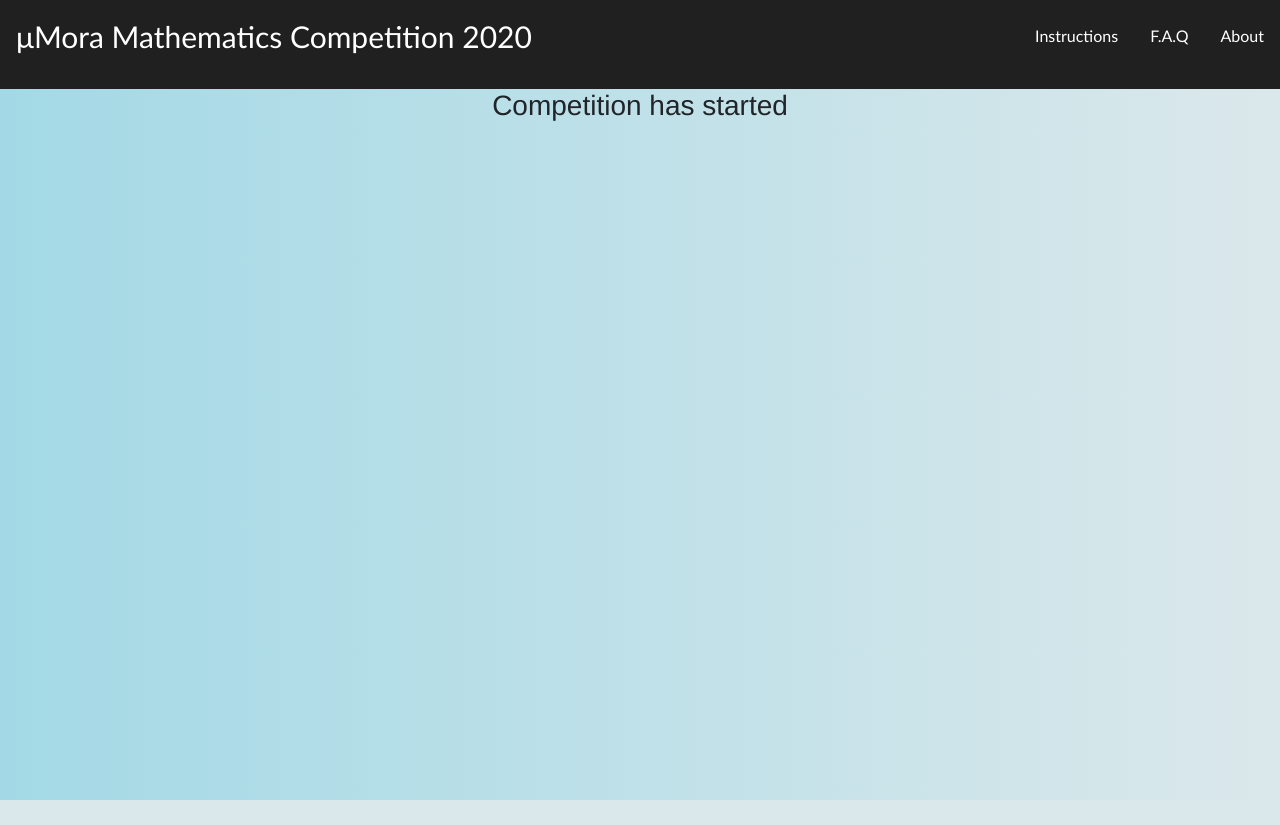
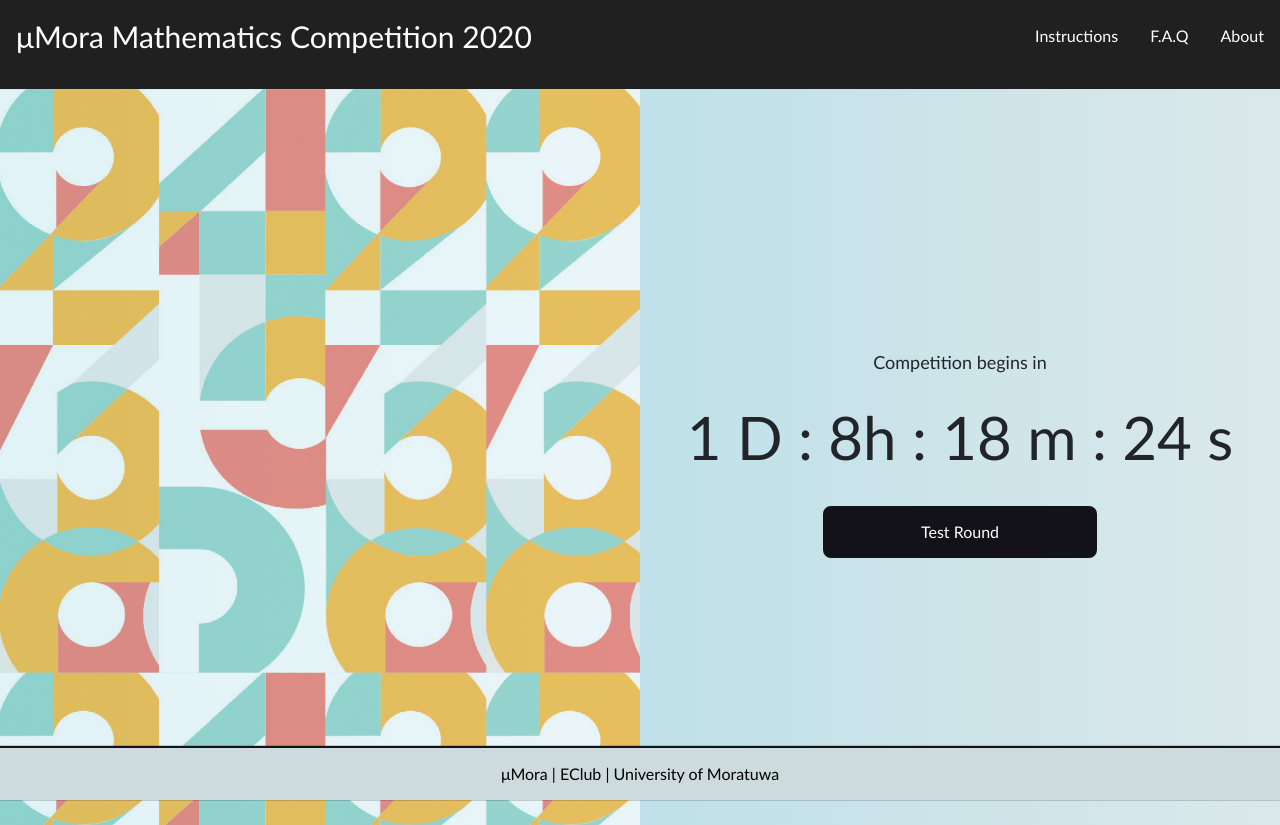
Before and after one commit to TharinduNiranjan/QuizCompetitionApp, a React (Create React App) app: page / in a window 1280 px wide. Before the commit the page ends 800 px from the top, so only its background shows below. Built offline with nearby package versions, Linux system fonts and the light colour scheme; no server answers.

Commit message:
timer page modified

```diff
--- a/src/components/Timer.js
+++ b/src/components/Timer.js
@@ -1,6 +1,11 @@
 import React, {Component} from 'react'
 import { Link } from 'react-router-dom';
 import './timer.css'
+import Img from '../assets/png.png'
+
+
+
+
 class Timer extends Component{
 
     constructor(props){
@@ -9,10 +14,12 @@ class Timer extends Component{
             count:"Loading..."
         }
     }
+
+
     componentDidMount(){
         this.myInterval= setInterval(() => {
 
-            var deadline = new Date("june 20, 2020 15:54:25").getTime();
+            var deadline = new Date("june 28, 2020 15:54:25").getTime();
             var now = new Date().getTime();
             var t = deadline - now;
 
@@ -21,7 +28,7 @@ class Timer extends Component{
             var minutes = Math.floor((t % (1000 * 60 * 60)) / (1000 * 60));
             var seconds = Math.floor((t % (1000 * 60)) / 1000);
 
-            var display=days + " Days : "  + hours + " Hours : " + minutes + " Minutes : " + seconds + " Seconds "
+            var display=days + " D : "  + hours + "h : " + minutes + " m : " + seconds + " s "
             if (t < 0) {
                 display="Competition has started"
 
@@ -32,18 +39,35 @@ class Timer extends Component{
             }))
         },1000)
     }
+
     render() {
+
         const {count}= this.state
         return (
             <div>
                 <ul class="topnav">
                 <li><p>μMora Mathematics Competition 2020</p></li>
-                <li class="right"><Link to="/quizcompetition/About">About</Link></li>
-                <li class="right"><Link to="/quizcompetition/faq">F.A.Q</Link></li>
-                <li class="right"><Link to="/quizcompetition/instructions">Instructions</Link></li>
+                <li class="right"><Link to="/About">About</Link></li>
+                <li class="right"><Link to="/faq">F.A.Q</Link></li>
+                <li class="right"><Link to="/instructions">Instructions</Link></li>
                 </ul>
+                <div class="tflex-container">
+            <div class="tcolumn" id="logoblock">
+                <img src={Img} id="logoimg"/>
+            </div>
 
-                <h1>{count}</h1>
+            <div class="timercolumn">
+                <div id="timerbox">
+                    <p id="caption">Competition begins in</p>
+        <p id='demo'>{count}</p>
+        <button class='t'><a href="/login">Test Round</a></button>
+                </div>
+            </div>
+            <div class="footer">
+        <a href="https://www.facebook.com/UOM.ECLUB" target="_blank">μMora | EClub | University of Moratuwa</a>
+    </div>
+        </div>
+
 
 
 
--- a/src/components/timer.css
+++ b/src/components/timer.css
@@ -95,7 +95,10 @@ ul.topnav {
     outline: none;
     background-color: rgb(18, 18, 24);
   }
-
+  .t>a{
+    text-decoration: none;
+    color: white;
+}
 .footer {
     text-align: center;
     border-top: 2px solid rgb(18, 18, 24);
```
